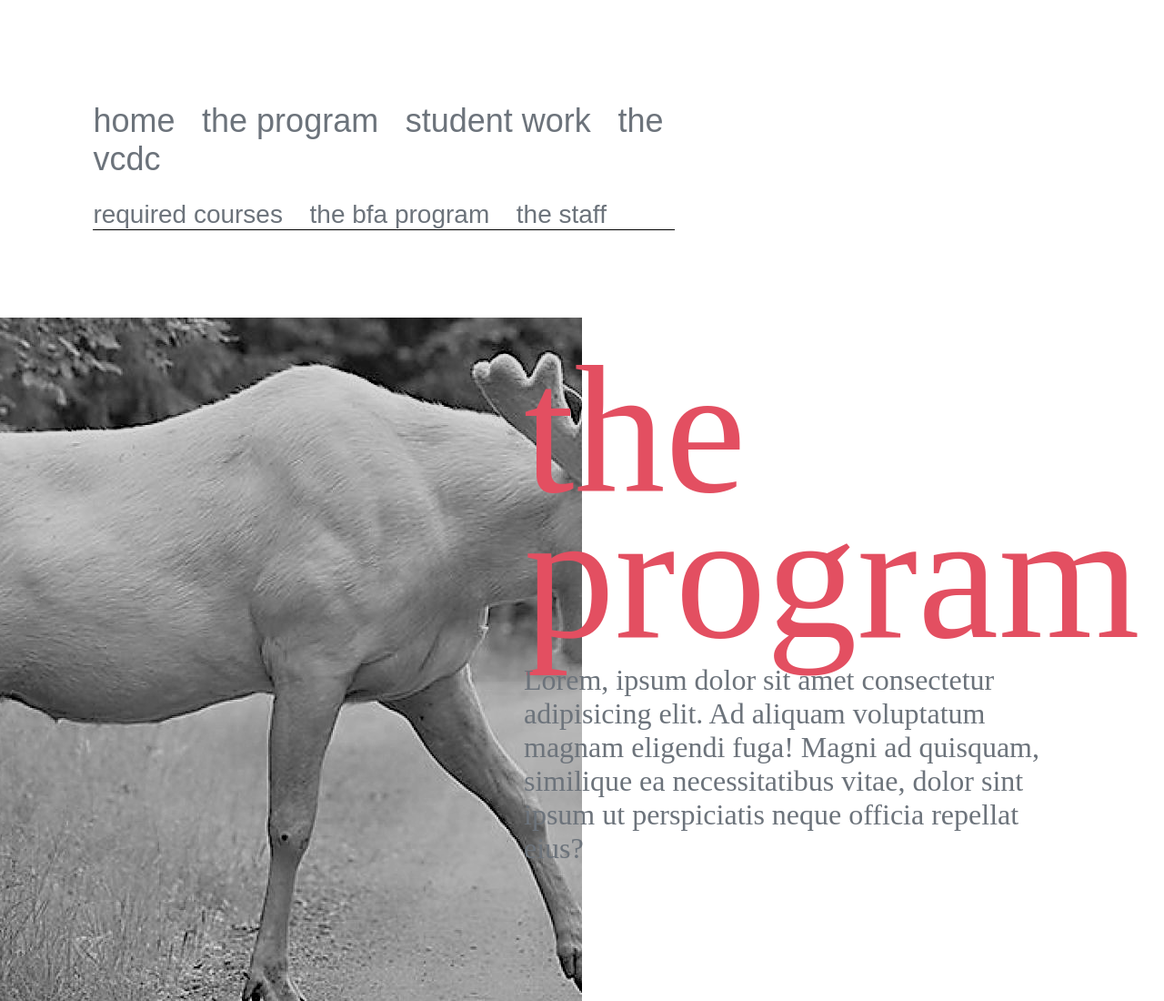
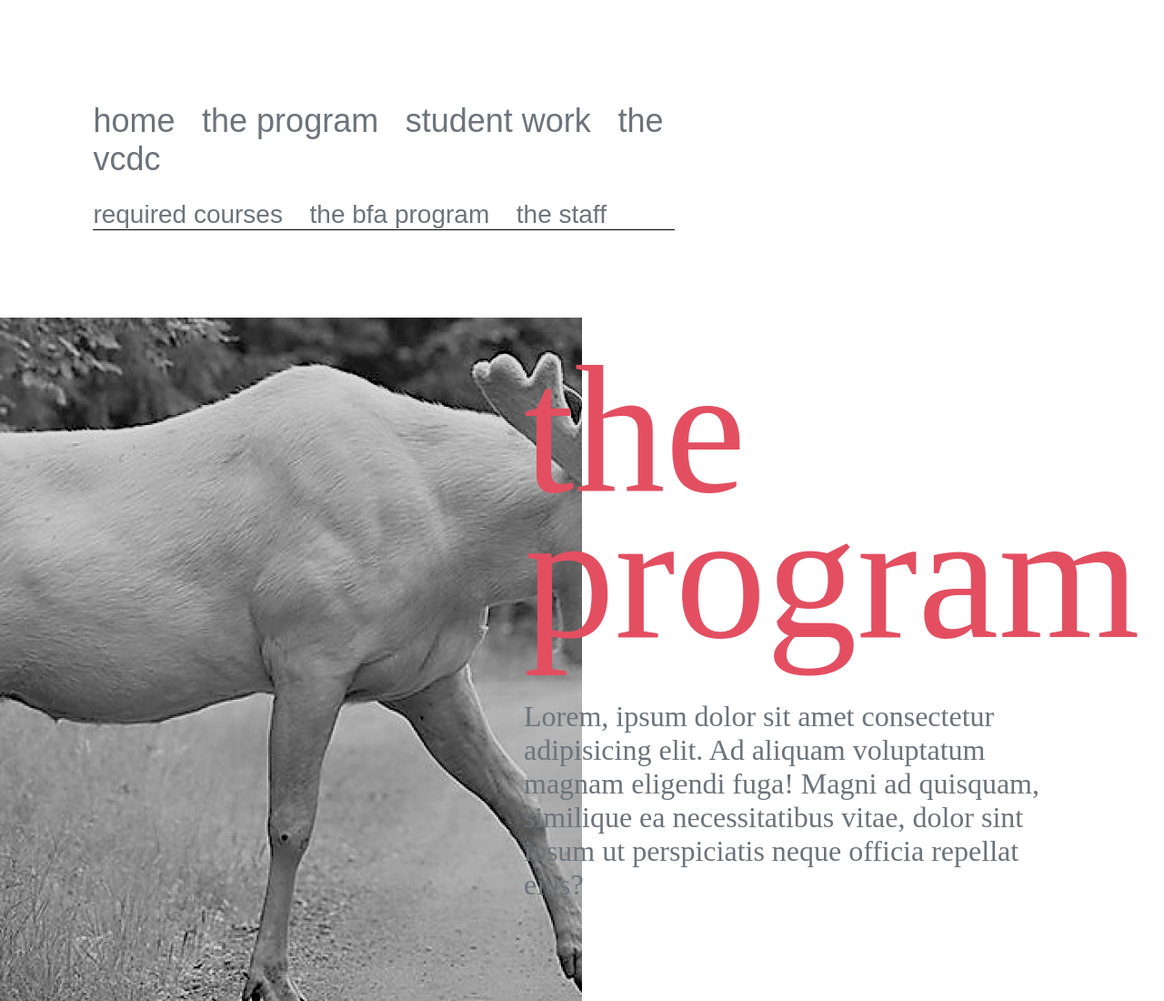
Before and after one commit to CerealKitten/final-project, a plain HTML site: page index.html in a window 1280 px wide. Shown: the top 1100 px of the page at 91% size. Drawn offline with Linux system fonts and the light colour scheme.

Commit message:
Update stye.css
spacing

```diff
--- a/styles/stye.css
+++ b/styles/stye.css
@@ -77,6 +77,7 @@ h1 {
     grid-row-end: 2;
     margin-left:-5vw;
     margin-top: 5.5vh;
+    margin-bottom: 7vh;
 }
 
 #pa {
```
